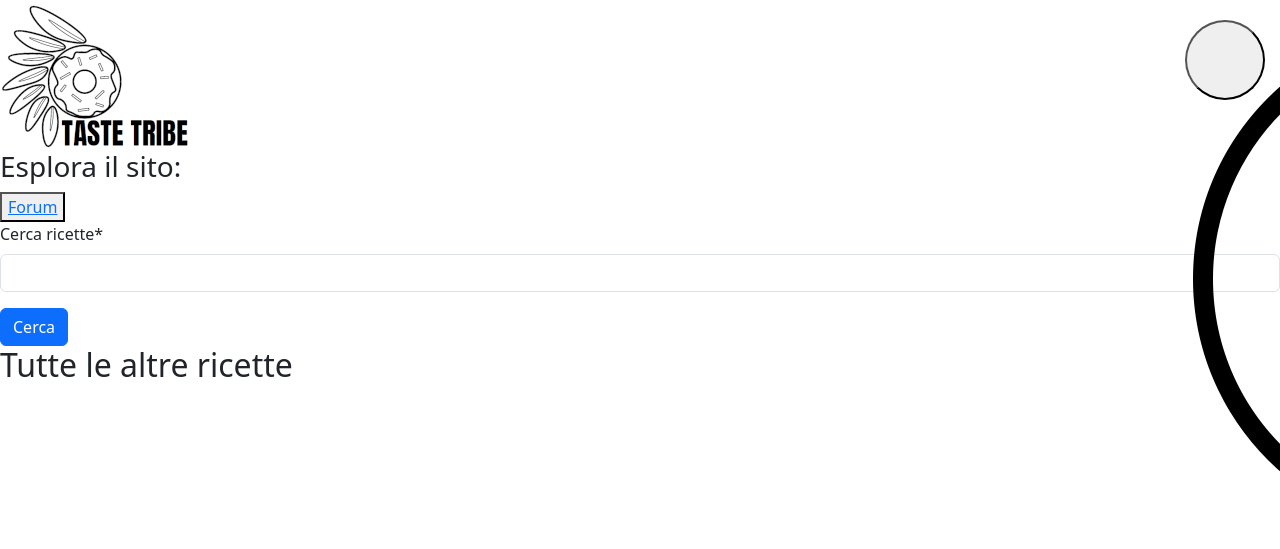
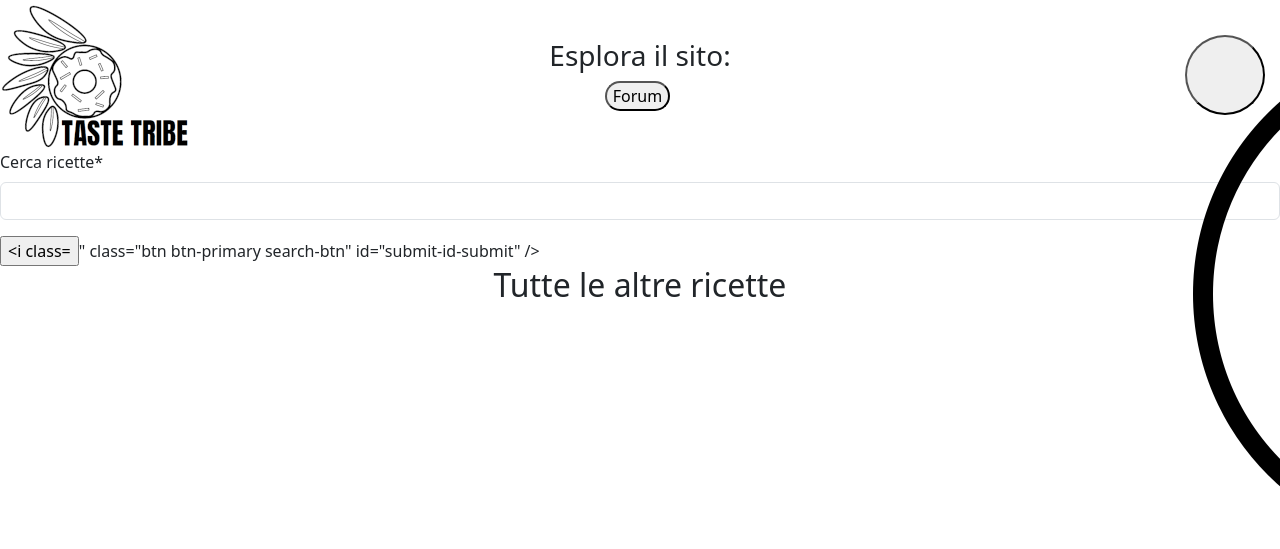
Before and after one commit to RiccardoVaccari/TasteTribe, a Django app: template homepage/templates/homepage.html in a window 1280 px wide; the page is wider, and only the part inside the window is pictured. Shown: the top 549 px of that part. Run offline with Django 5.2, Linux system fonts and the light colour scheme; the template is opened without the code that fills it: values that come from a table or form of the project are taken from there, others are empty; parts of the project's set-up code (start-up, migrations or seed data) failed here and were passed over; some libraries are stand-ins or nearby versions.

Commit message:
Temporary commit

```diff
--- a/common/templates/base.html
+++ b/common/templates/base.html
@@ -17,6 +17,7 @@
         <a href="{% url 'homepage' %}" class="to-home-logo">
             <img src="/static/images/tastetribe_logo.png" alt="TasteTribe - Homepage">
         </a>
+        {% block other_headers %} {% endblock %}
         <div id="userSection">
             <button id="userPlaceholder" class="user-placeholder">
                 {% if user.is_authenticated %}
--- a/homepage/forms.py
+++ b/homepage/forms.py
@@ -1,5 +1,5 @@
 from crispy_forms.helper import FormHelper
-from crispy_forms.layout import Layout, Div, Submit
+from crispy_forms.layout import Layout, Div, Submit, Field
 from django import forms
 from login.models import RegisteredUser
 
@@ -24,14 +24,21 @@ class SearchForm(forms.Form):
         self.helper.form_method = "GET"
         if user and user.is_authenticated and not user_suspended and from_homepage:
             self.helper.layout = Layout(
-                "search_string",
-                Div("search_param", css_id="search_param_div"),
-                Submit("submit", "Cerca")
+                Div(
+                    Field("search_string", css_id="search_string_text_search"),
+                    Field("search_param", css_id="search_param_text_search"),
+                    Submit("submit", "<i class=\"fa fa-search\"></i>", css_class="search-btn"),
+                    css_id="search_param_div"
+                )
             )
         else:
             self.helper.layout = Layout(
-                "search_string",
-                Submit("submit", "Cerca")
+                Div(
+                    Field("search_string", css_id="search_string_text_search"),
+                    Field("search_param", css_id="search_param_text_search"),
+                    Submit("submit", "<i class=\"fa fa-search\"></i>", css_class="search-btn"),
+                    css_id="search_param_div"
+                )
             )
             # The following two lines of code are needed in order to set a default for search_param
             self.fields["search_param"].initial = "recipe_title"
--- a/homepage/templates/homepage.html
+++ b/homepage/templates/homepage.html
@@ -18,16 +18,6 @@
 
 {% block content %}
 
-    <div id="otherSections">
-        <h3>Esplora il sito:</h3>
-        <button><a href="{% url 'forums' %}">Forum</a></button>
-        {% if user.is_authenticated %}
-        	<button><a href="{% url 'collections' %}">Raccolte di ricette</a></button>
-        	<button><a href="{% url 'quiz_home' %}">Quiz culinari</a></button>
-            <button><a href="{% url 'recipe_create' %}">Crea una nuova ricetta</a></button>
-        {% endif %}
-    </div>
-
     {% if notifications %}
         <script type="text/javascript">
             {% for notification in notifications %}
@@ -39,7 +29,7 @@
     {% include "search_form_section.html" %}
 
     {% if latest_recipes %}
-    <h2>Ultime ricette pubblicate</h2>
+        <h2 style="text-align: center;">Ultime ricette pubblicate</h2>
         <div class="carousel-container">
             <button class="carousel-arrow prev">&#8249;</button>
             <div class="carousel-wrapper">
@@ -54,7 +44,7 @@
     {% endif %}
 
     {% if tags_recipes %}
-    <h2>In base ai tuoi gusti</h2>
+        <h2 style="text-align: center;">In base ai tuoi gusti</h2>
         <div class="carousel-container">
             <button class="carousel-arrow prev">&#8249;</button>
             <div class="carousel-wrapper">
@@ -69,7 +59,7 @@
     {% endif %}
 
     {% if ingredient_recipes %}
-    <h2>Altre ricette con {{ ingredient_name }}</h2>
+        <h2 style="text-align: center;">Altre ricette con {{ ingredient_name }}</h2>
         <div class="carousel-container">
             <button class="carousel-arrow prev">&#8249;</button>
             <div class="carousel-wrapper">
@@ -84,7 +74,7 @@
     {% endif %}
 
     {% if season_recipes %}
-    <h2>Altre ricette in {{ season }}</h2>
+        <h2 style="text-align: center;">Altre ricette in {{ season }}</h2>
         <div class="carousel-container">
             <button class="carousel-arrow prev">&#8249;</button>
             <div class="carousel-wrapper">
@@ -98,7 +88,7 @@
         </div>
     {% endif %}
 
-    <h2>Tutte le altre ricette</h2>
+    <h2 style="text-align: center;">Tutte le altre ricette</h2>
     <div class="carousel-container">
         <button class="carousel-arrow prev">&#8249;</button>
         <div class="carousel-wrapper">
@@ -111,4 +101,18 @@
         <button class="carousel-arrow next">&#8250;</button>
     </div>
 
-{% endblock content %}
+{% endblock %}
+
+{% block other_headers %}
+    <div id="otherSections">
+        <h3 style="text-align: center;">Esplora il sito:</h3>
+        <div class="other-section-btns">
+            <button class="section-btn forum-btn"><a href="{% url 'forums' %}">Forum</a></button>
+            {% if user.is_authenticated %}
+                <button class="section-btn collections-btn"><a href="{% url 'collections' %}">Raccolte di ricette</a></button>
+                <button class="section-btn quiz-btn"><a href="{% url 'quiz_home' %}">Quiz culinari</a></button>
+                <button class="section-btn new-recipe-btn"><a href="{% url 'recipe_create' %}">Crea una nuova ricetta</a></button>
+            {% endif %}
+        </div>
+    </div>
+{% endblock %}
--- a/static/stylesheets/homepage.css
+++ b/static/stylesheets/homepage.css
@@ -1,6 +1,20 @@
-/*
-    STYLING FOR THE HOMEPAGE
-*/
+/* STYLING FOR THE HOMEPAGE */
+.other-section-btns{
+    display: flex;
+    justify-content: center;
+    width: 100%;
+}
+
+.section-btn{
+    border-radius: 15px;
+    margin-right: 5px;
+}
+
+.section-btn a{
+    text-decoration: none;
+    color: inherit;
+}
+
 .carousel-container {
     width: 100%;
     overflow: hidden;
@@ -25,6 +39,11 @@
     flex: 0 0 33.333%;
     box-sizing: border-box;
     padding: 10px;
+}
+
+.homepage-recipe-list li a {
+    text-decoration: none;
+    color: inherit;
 }
 
 /* Arrows */
@@ -83,9 +102,7 @@
     }
 }
 
-/*
-    STYLING FOR THE SEARCH RESULTS PAGE
-*/
+/* STYLING FOR THE SEARCH RESULTS PAGE */
 .search-recipe-list {
     display: grid;
     grid-template-columns: repeat(auto-fill, minmax(250px, 1fr));
--- a/static/stylesheets/style.css
+++ b/static/stylesheets/style.css
@@ -19,7 +19,7 @@
     position: absolute;
     top: 0;
     right: 0;
-    margin-top: 20px;
+    margin-top: 35px;
     margin-right: 15px;
     height: 150px;
     width: auto;
```
Lines whose indentation alone changed are shown as unchanged.
